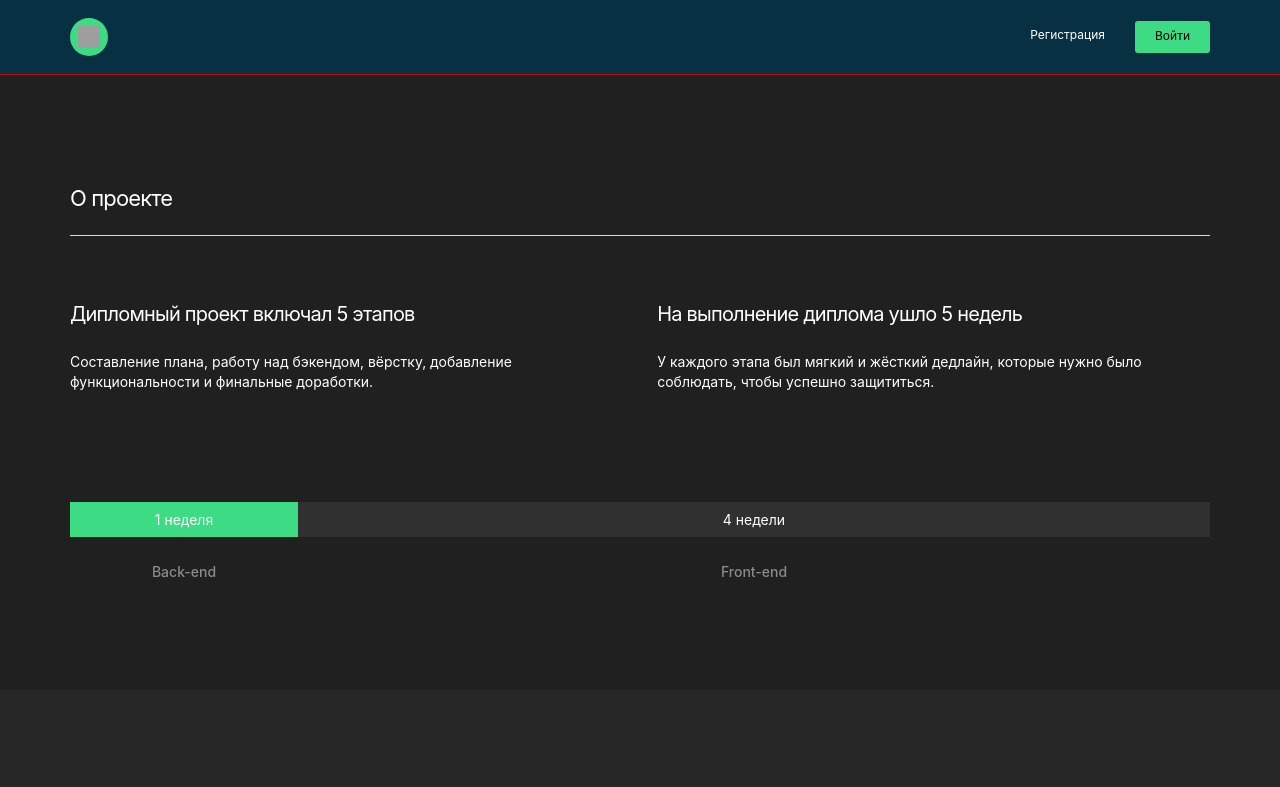
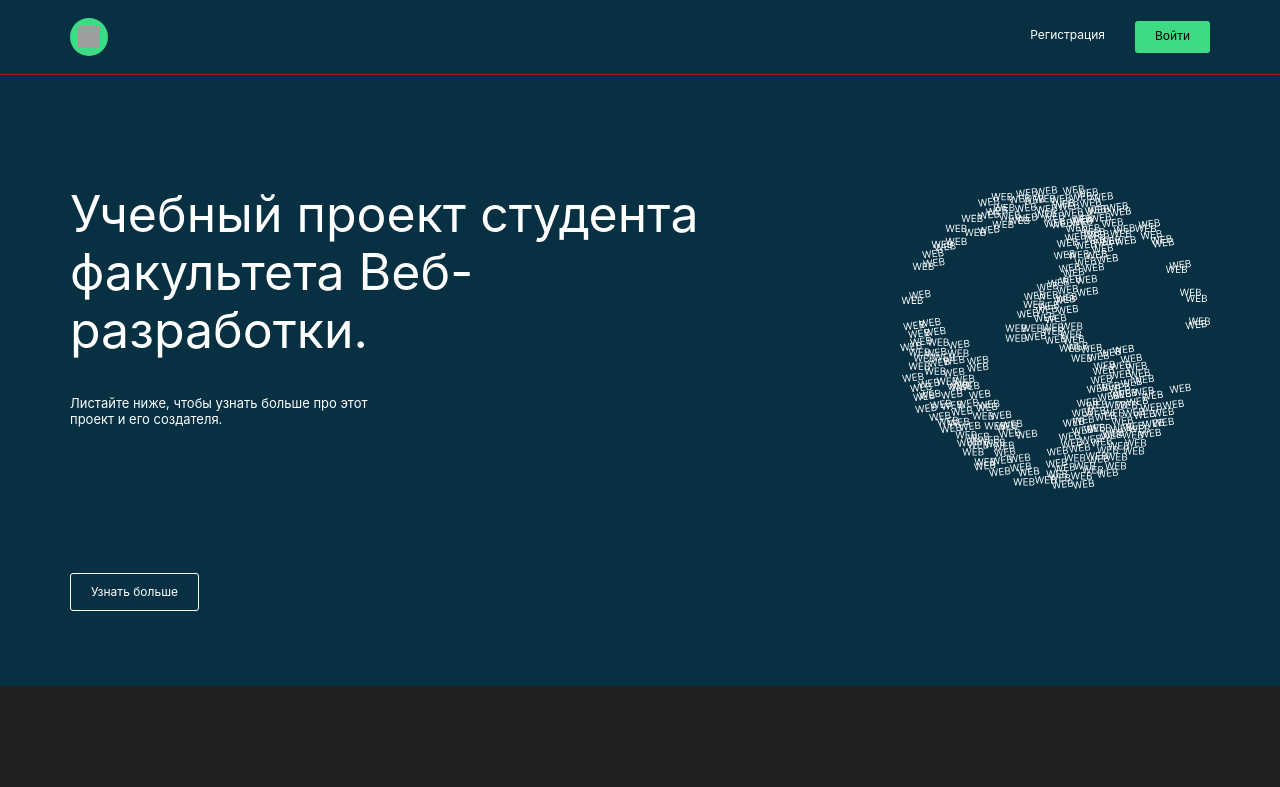
Before and after one commit to Easy-Deny/movies-explorer-frontend, a React app: page / in a window 1280 px wide. Shown: the top 787 px of the page. Built offline with nearby package versions, Linux system fonts and the light colour scheme; grey boxes are pictures that could not be loaded; a web font is replaced by a local one.

Commit message:
feat add promo

```diff
--- /dev/null
+++ b/src/blocks/promo/__button/promo__button.css
@@ -0,0 +1,19 @@
+.promo__button {
+    padding: 10px 20px;
+    margin-top: 84px;
+    background-color:transparent;
+    border: 1px #FFFFFF solid;
+    border-radius: 3px;
+    opacity: 0.6px;
+    color: #FFFFFF;
+    font-family: Inter;
+    font-size: 12px;
+    font-weight: 400;
+    line-height: 16px;
+    letter-spacing: 0px;
+    text-align: center;
+}
+
+.promo__button:hover{
+    cursor: pointer;
+}
--- /dev/null
+++ b/src/blocks/promo/__description/promo__description.css
@@ -0,0 +1,6 @@
+.promo__description {
+    display: flex;
+    flex-direction: column;
+    gap: 36px;
+    max-width: 640px;
+}
--- /dev/null
+++ b/src/blocks/promo/__heading/promo__heading.css
@@ -0,0 +1,8 @@
+.promo__heading {
+    font-size: 50px;
+    font-weight: 400;
+    line-height: 58px;
+    letter-spacing: 0px;
+    text-align: left;
+    margin: 0;
+}
--- /dev/null
+++ b/src/blocks/promo/__logo/promo__logo.css
@@ -0,0 +1,3 @@
+.promo__logo{
+    max-width: 310px;
+}
--- /dev/null
+++ b/src/blocks/promo/__section/promo__section.css
@@ -0,0 +1,6 @@
+.promo__section{
+    display: flex;
+    flex-direction: row;
+    flex-wrap: wrap;
+    justify-content: space-between;
+}
--- /dev/null
+++ b/src/blocks/promo/__text/promo__text.css
@@ -0,0 +1,9 @@
+.promo__text{
+    font-size: 13px;
+    font-weight: 400;
+    line-height: 16px;
+    letter-spacing: 0px;
+    text-align: left;
+    margin: 0;
+    max-width: 310px;
+}
--- /dev/null
+++ b/src/blocks/promo/promo.css
@@ -0,0 +1,6 @@
+.promo{
+    background-color: #073042;
+    padding: 110px 70px 75px 70px;
+    font-family: Inter;
+    color:  #FFFFFF;
+}
--- a/src/components/App.js
+++ b/src/components/App.js
@@ -1,9 +1,11 @@
 import Header from './Header';
+import Promo from './Promo';
 import AboutProject from './AboutProject';
 import Techs from './Techs';
 import AboutMe from './AboutMe';
 import Portfolio from './Portfolio';
 import Footer from './Footer';
+
 
 
 
@@ -17,6 +19,7 @@ function App() {
       <Header
         loggedIn={loggedIn}
       />
+      <Promo/>
       <AboutProject/>
       <Techs/>
       <AboutMe/>
--- a/src/components/Promo.js
+++ b/src/components/Promo.js
@@ -0,0 +1,17 @@
+import promoLogo from '../images/promo__logo.svg';
+
+function Promo() {
+    return (
+        <article className="promo">
+            <section className="promo__section">
+                <div className="promo__description">
+                    <h className="promo__heading">Учебный проект студента факультета Веб-разработки.</h>
+                    <p className="promo__text">Листайте ниже, чтобы узнать больше про этот проект и его создателя.</p>
+                </div>
+                <img className="promo__logo" src={promoLogo} alt='Логотип' />
+            </section>
+            <button className='promo__button'>Узнать больше</button>
+        </article>
+    );
+}
+export default Promo;
--- a/src/index.css
+++ b/src/index.css
@@ -16,6 +16,13 @@
 @import url(./blocks/header/__account-icon/header__account-icon.css);
 
 @import url(./blocks/heading/heading.css);
+
+@import url(./blocks/promo/promo.css);
+@import url(./blocks/promo/__section/promo__section.css);
+@import url(./blocks/promo/__description/promo__description.css);
+@import url(./blocks/promo/__text/promo__text.css);
+@import url(./blocks/promo/__heading/promo__heading.css);
+@import url(./blocks/promo/__button/promo__button.css);
 
 @import url(./blocks/aboutProject/aboutProject.css);
 @import url(./blocks/aboutProject/__section/aboutProject__section.css);
```
Also changed, not shown: src/images/promo__logo.svg (added).
